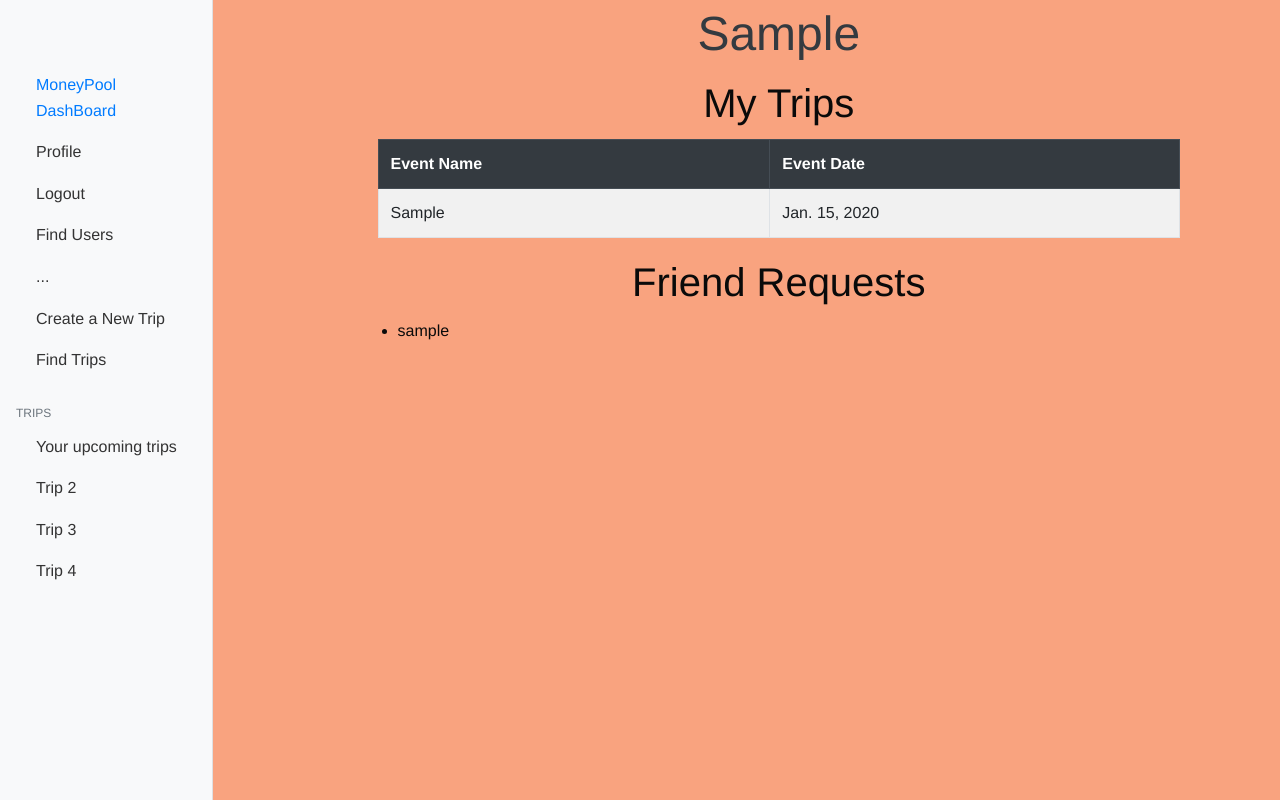
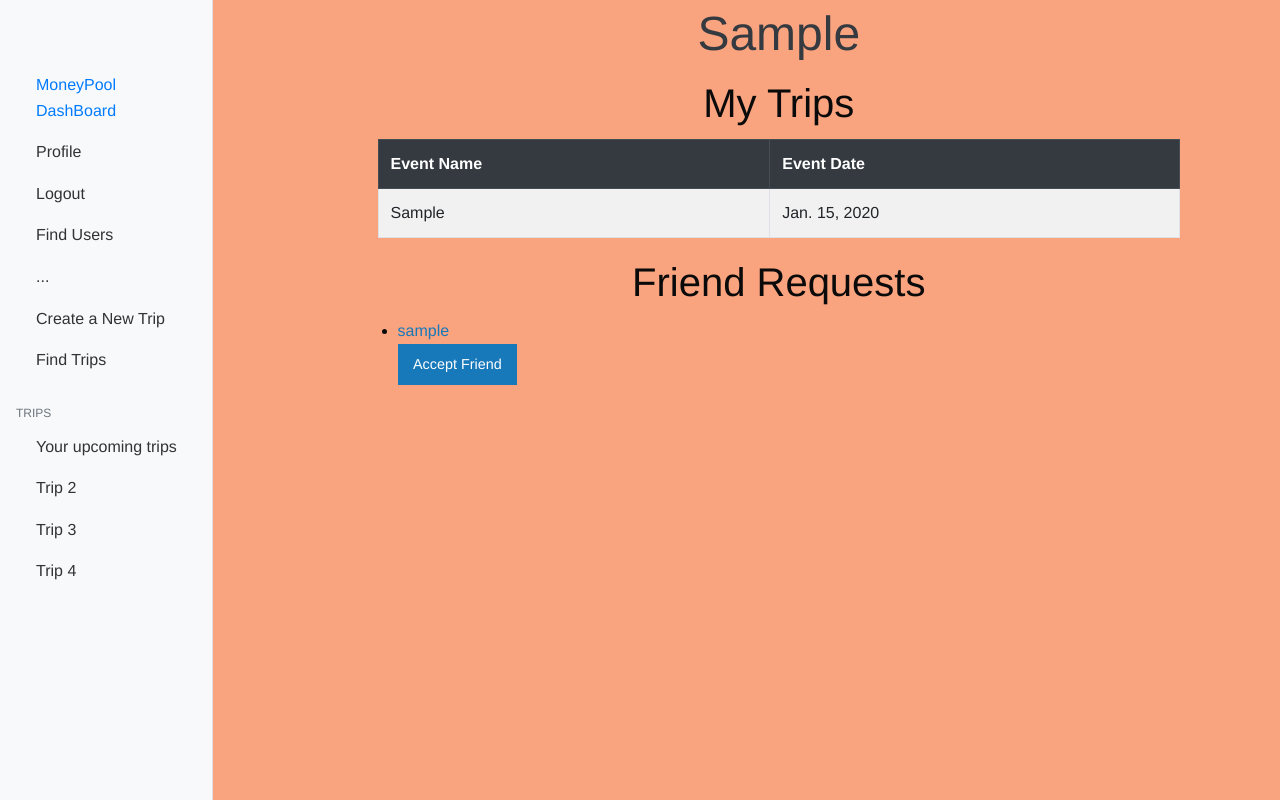
Before and after one commit to ChicoState/MoneyPool, a Django app: page / in a window 1280 px wide. Run offline with Django 3.2, Linux system fonts and the light colour scheme; a user stored in the database is signed in; tables that the repository leaves empty hold one stand-in row (values such as "Sample post"); some libraries are stand-ins or nearby versions.

Commit message:
clicking friend request takes you to user's profile

```diff
--- a/moneypool/friendship/templates/friendship/templatetags/friend_requests.html
+++ b/moneypool/friendship/templates/friendship/templatetags/friend_requests.html
@@ -1,5 +1,10 @@
 <ul>
     {% for friend_request in friend_requests %}
-        <li>{{ friend_request }}</li>
+        <li>
+            <a href="/profile/{{friend_request.from_user.id}}" >{{ friend_request }}</a>
+            <form action="/friendship/friend/accept/{{friend_request.id}}/" method='POST'> {% csrf_token %}
+               <input type="submit" class="button" value="Accept Friend"/>
+            </form>
+        </li>
     {% endfor %}
 </ul>
```
